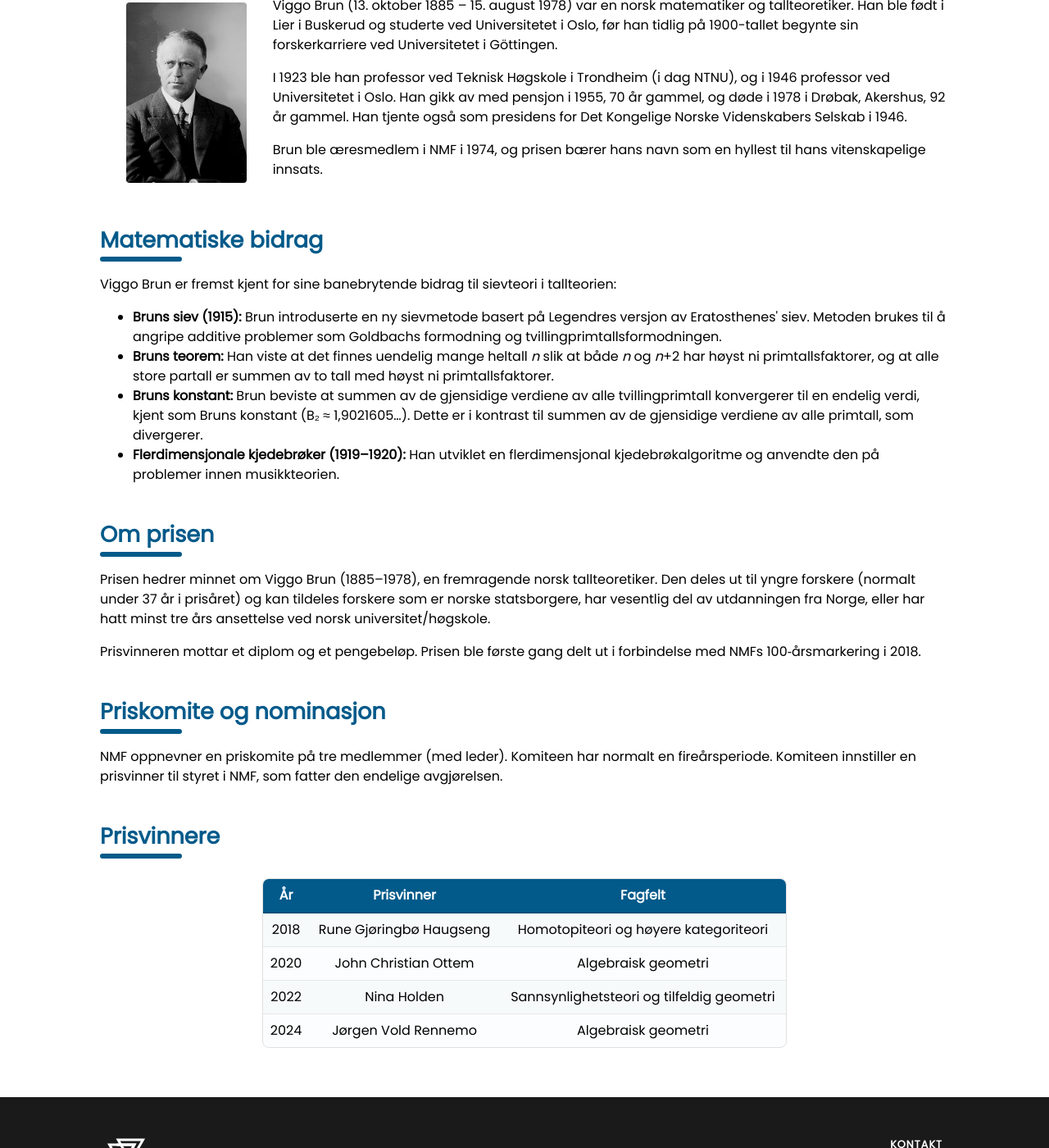
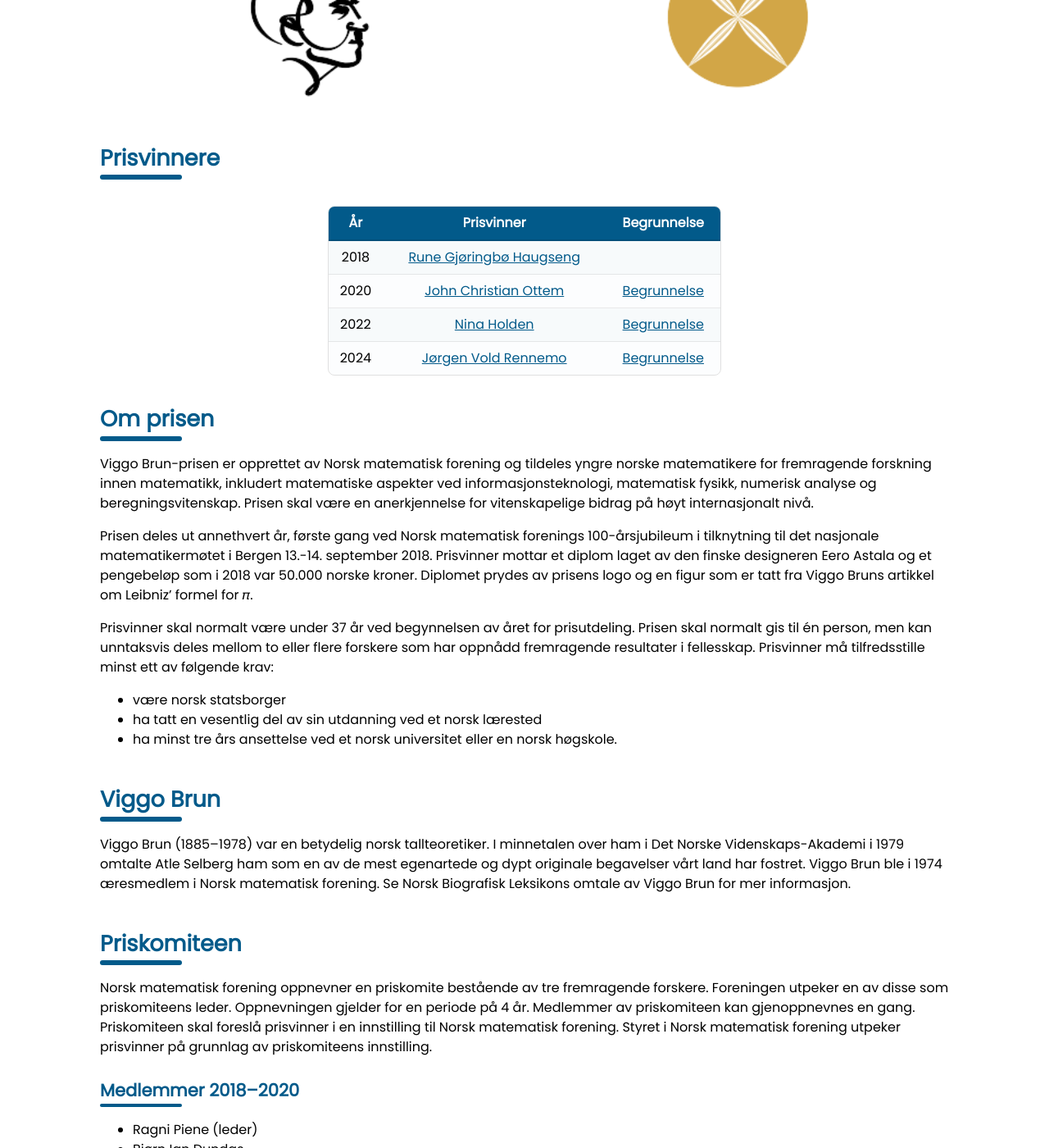
Before and after one commit to ballerin/nmf-website, a Jekyll site: the page built from _pages/viggo-brun-prisen.html, in a window 1280 px wide and 1400 px high, scrolled down 385 px. Shown: the whole window at 82% size. Built offline with Jekyll 4.4.1, drawn with Linux system fonts in a browser that asks for light colours; some of the changed text lies outside the part shown.

Commit message:
Updated Viggo Brun-prisen and Elizabeth Stephansen-forelesningene pages to reflect the information on the old website

```diff
--- a/_pages/viggo-brun-prisen.html
+++ b/_pages/viggo-brun-prisen.html
@@ -8,74 +8,95 @@
   subtitle="Pris for yngre fremragende matematikere"
 %}
 
-<div class="w3-container">
-  {% include section_heading.html level="h3" title="Viggo Brun" id="viggo-brun" %}
+<div class="w3-container w3-padding w3-center">
   <div class="w3-row">
-    <div class="w3-col w3-padding w3-margin" style="width:auto">
-      <img src="/assets/images/viggo_brun_portrait.jpg" alt="Portrett av Viggo Brun" class="portrait-img">
+    <div class="w3-half w3-padding">
+      <img src="/assets/images/vb-logo5.png" alt="Viggo Brun-prisen logo" style="max-width: 200px; width: 100%;">
     </div>
-    <div class="w3-rest">
-      <p>Viggo Brun (13. oktober 1885 – 15. august 1978) var en norsk matematiker og tallteoretiker. Han ble født i Lier i Buskerud og studerte ved Universitetet i Oslo, før han tidlig på 1900-tallet begynte sin forskerkarriere ved Universitetet i Göttingen.</p>
-      <p>I 1923 ble han professor ved Teknisk Høgskole i Trondheim (i dag NTNU), og i 1946 professor ved Universitetet i Oslo. Han gikk av med pensjon i 1955, 70 år gammel, og døde i 1978 i Drøbak, Akershus, 92 år gammel. Han tjente også som presidens for Det Kongelige Norske Videnskabers Selskab i 1946.</p>
-      <p>Brun ble æresmedlem i NMF i 1974, og prisen bærer hans navn som en hyllest til hans vitenskapelige innsats.</p>
+    <div class="w3-half w3-padding">
+      <img src="/assets/images/pi-rose4.png" alt="Pi rose" style="max-width: 200px; width: 100%;">
     </div>
   </div>
 </div>
 
-<div class="w3-container">
-  {% include section_heading.html level="h3" title="Matematiske bidrag" id="bidrag" %}
-  <p>Viggo Brun er fremst kjent for sine banebrytende bidrag til sievteori i tallteorien:</p>
-  <ul>
-    <li><b>Bruns siev (1915):</b> Brun introduserte en ny sievmetode basert på Legendres versjon av Eratosthenes' siev. Metoden brukes til å angripe additive problemer som Goldbachs formodning og tvillingprimtallsformodningen.</li>
-    <li><b>Bruns teorem:</b> Han viste at det finnes uendelig mange heltall <i>n</i> slik at både <i>n</i> og <i>n</i>+2 har høyst ni primtallsfaktorer, og at alle store partall er summen av to tall med høyst ni primtallsfaktorer.</li>
-    <li><b>Bruns konstant:</b> Brun beviste at summen av de gjensidige verdiene av alle tvillingprimtall konvergerer til en endelig verdi, kjent som Bruns konstant (B₂ ≈ 1,9021605…). Dette er i kontrast til summen av de gjensidige verdiene av alle primtall, som divergerer.</li>
-    <li><b>Flerdimensjonale kjedebrøker (1919–1920):</b> Han utviklet en flerdimensjonal kjedebrøkalgoritme og anvendte den på problemer innen musikkteorien.</li>
-  </ul>
+<div class="w3-container w3-padding">
+  {% include section_heading.html level="h3" title="Prisvinnere" id="prisvinnere" %}
+  <div class="w3-padding-16"></div>
+  <table class="site-table" aria-label="Viggo Brun-prisen Prisvinnere">
+    <thead>
+      <tr>
+        <th scope="col">År</th>
+        <th scope="col">Prisvinner</th>
+        <th scope="col">Begrunnelse</th>
+      </tr>
+    </thead>
+    <tbody>
+      <tr>
+        <td style="white-space: nowrap;">2018</td>
+        <td><a href="https://web.matematikkforeningen.no/2018/09/07/prisvinnere/">Rune Gjøringbø Haugseng</a></td>
+        <td></td>
+      </tr>
+      <tr>
+        <td style="white-space: nowrap;">2020</td>
+        <td><a href="https://www.mn.uio.no/math/personer/vit/johnco/index.html">John Christian Ottem</a></td>
+        <td><a href="/news/2022/09/02/viggo-brun-prisen-2022.html">Begrunnelse</a></td>
+      </tr>
+      <tr>
+        <td style="white-space: nowrap;">2022</td>
+        <td><a href="https://en.wikipedia.org/wiki/Nina_Holden">Nina Holden</a></td>
+        <td><a href="/news/2024/09/02/viggo-brun-prisen-2024.html">Begrunnelse</a></td>
+      </tr>
+      <tr>
+        <td style="white-space: nowrap;">2024</td>
+        <td><a href="https://www.mn.uio.no/math/personer/vit/jorgeren/">Jørgen Vold Rennemo</a></td>
+        <td><a href="/news/2024/12/13/viggo-brun-prisen-2024.html">Begrunnelse</a></td>
+      </tr>
+    </tbody>
+  </table>
 </div>
 
 <div class="w3-container">
   {% include section_heading.html level="h3" title="Om prisen" id="om-prisen" %}
-  <p>Prisen hedrer minnet om Viggo Brun (1885–1978), en fremragende norsk tallteoretiker. Den deles ut til yngre forskere (normalt under 37 år i prisåret) og kan tildeles forskere som er norske statsborgere, har vesentlig del av utdanningen fra Norge, eller har hatt minst tre års ansettelse ved norsk universitet/høgskole.</p>
-  <p>Prisvinneren mottar et diplom og et pengebeløp. Prisen ble første gang delt ut i forbindelse med NMFs 100‑årsmarkering i 2018.</p>
+  <p>Viggo Brun-prisen er opprettet av Norsk matematisk forening og tildeles yngre norske matematikere for fremragende forskning innen matematikk, inkludert matematiske aspekter ved informasjonsteknologi, matematisk fysikk, numerisk analyse og beregningsvitenskap. Prisen skal være en anerkjennelse for vitenskapelige bidrag på høyt internasjonalt nivå.</p>
+
+  <p>Prisen deles ut annethvert år, første gang ved Norsk matematisk forenings 100-årsjubileum i tilknytning til det nasjonale matematikermøtet i Bergen 13.-14. september 2018. Prisvinner mottar et diplom laget av den finske designeren Eero Astala og et pengebeløp som i 2018 var 50.000 norske kroner. Diplomet prydes av prisens logo og en figur som er tatt fra Viggo Bruns artikkel om Leibniz’ formel for 𝜋.</p>
+
+  <p>Prisvinner skal normalt være under 37 år ved begynnelsen av året for prisutdeling. Prisen skal normalt gis til én person, men kan unntaksvis deles mellom to eller flere forskere som har oppnådd fremragende resultater i fellesskap. Prisvinner må tilfredsstille minst ett av følgende krav:
+  <ul>
+    <li>være norsk statsborger</li>
+    <li>ha tatt en vesentlig del av sin utdanning ved et norsk lærested</li>
+    <li>ha minst tre års ansettelse ved et norsk universitet eller en norsk høgskole.</li>
+  </ul>
+  </p>
 </div>
 
 <div class="w3-container">
-  {% include section_heading.html level="h3" title="Priskomite og nominasjon" id="komite" %}
-  <p>NMF oppnevner en priskomite på tre medlemmer (med leder). Komiteen har normalt en fireårsperiode. Komiteen innstiller en prisvinner til styret i NMF, som fatter den endelige avgjørelsen.</p>
+  {% include section_heading.html level="h3" title="Viggo Brun" id="viggo-brun" %}
+  <p>Viggo Brun (1885–1978) var en betydelig norsk tallteoretiker. I minnetalen over ham i Det Norske Videnskaps-Akademi i 1979 omtalte Atle Selberg ham som en av de mest egenartede og dypt originale begavelser vårt land har fostret. Viggo Brun ble i 1974 æresmedlem i Norsk matematisk forening. Se Norsk Biografisk Leksikons omtale av Viggo Brun for mer informasjon.</p>
 </div>
 
 <div class="w3-container">
-  {% include section_heading.html level="h3" title="Prisvinnere" id="prisvinnere" %}
-  <br>
-  <table class="site-table" style="max-width:640px" aria-describedby="prisvinnere-caption">
-    <thead>
-      <tr>
-        <th scope="col">År</th>
-        <th scope="col">Prisvinner</th>
-        <th scope="col">Fagfelt</th>
-      </tr>
-    </thead>
-    <tbody>
-      <tr>
-        <td>2018</td>
-        <td>Rune Gjøringbø Haugseng</td>
-        <td>Homotopiteori og høyere kategoriteori</td>
-      </tr>
-      <tr>
-        <td>2020</td>
-        <td>John Christian Ottem</td>
-        <td>Algebraisk geometri</td>
-      </tr>
-      <tr>
-        <td>2022</td>
-        <td>Nina Holden</td>
-        <td>Sannsynlighetsteori og tilfeldig geometri</td>
-      </tr>
-      <tr>
-        <td>2024</td>
-        <td>Jørgen Vold Rennemo</td>
-        <td>Algebraisk geometri</td>
-      </tr>
-    </tbody>
-  </table>
+  {% include section_heading.html level="h3" title="Priskomiteen" id="priskomiteen" %}
+  <p>Norsk matematisk forening oppnevner en priskomite bestående av tre fremragende forskere. Foreningen utpeker en av disse som priskomiteens leder. Oppnevningen gjelder for en periode på 4 år. Medlemmer av priskomiteen kan gjenoppnevnes en gang. Priskomiteen skal foreslå prisvinner i en innstilling til Norsk matematisk forening. Styret i Norsk matematisk forening utpeker prisvinner på grunnlag av priskomiteens innstilling.</p>
+
+  {% include section_heading.html level="h4" title="Medlemmer 2018–2020" id="" %}
+  <ul>
+    <li>Ragni Piene (leder)</li>
+    <li>Bjørn Ian Dundas</li>
+    <li>Berit Stensønes</li>
+  </ul>
+
+  {% include section_heading.html level="h4" title="Medlemmer 2022" id="" %}
+  <ul>
+    <li>Berit Stensønes (leder)</li>
+    <li>Snorre Christiansen</li>
+    <li>Andreas Leopold Knutsen</li>
+  </ul>
+
+  {% include section_heading.html level="h4" title="2024-2026" id="" %}
+  <ul>
+    <li>Eugenia Malinnikova (leder)</li>
+    <li>Snorre Christiansen</li>
+    <li>Andreas Leopold Knutsen</li>
+  </ul>
 </div>
```
Also changed, not shown: _pages/elizabeth-stephansen-forelesningene.html (+34 -68 lines), _posts/nyheter/2020-09-02-viggo-brun-prisen-2020.md (added, +25 -0 lines), _posts/nyheter/2022-09-02-viggo-brun-prisen-2022.md (added, +35 -0 lines), _posts/nyheter/2024-12-13-viggo-brun-prisen-2024.md (+1 -3 lines), assets/images/elizabeth_stephansen.jpg (added), assets/images/pi-rose4.png (added), assets/images/vb-logo5.png (added).
